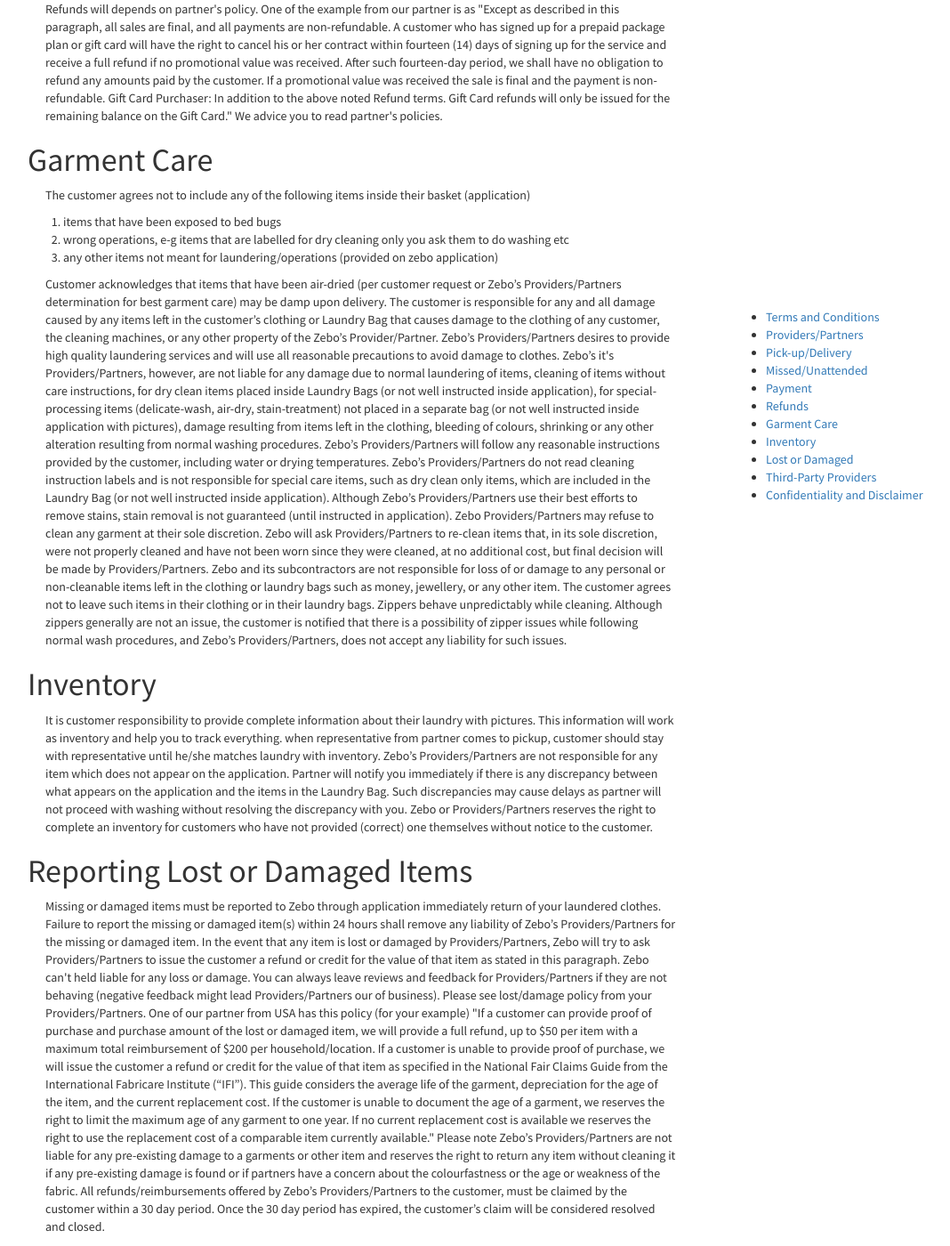
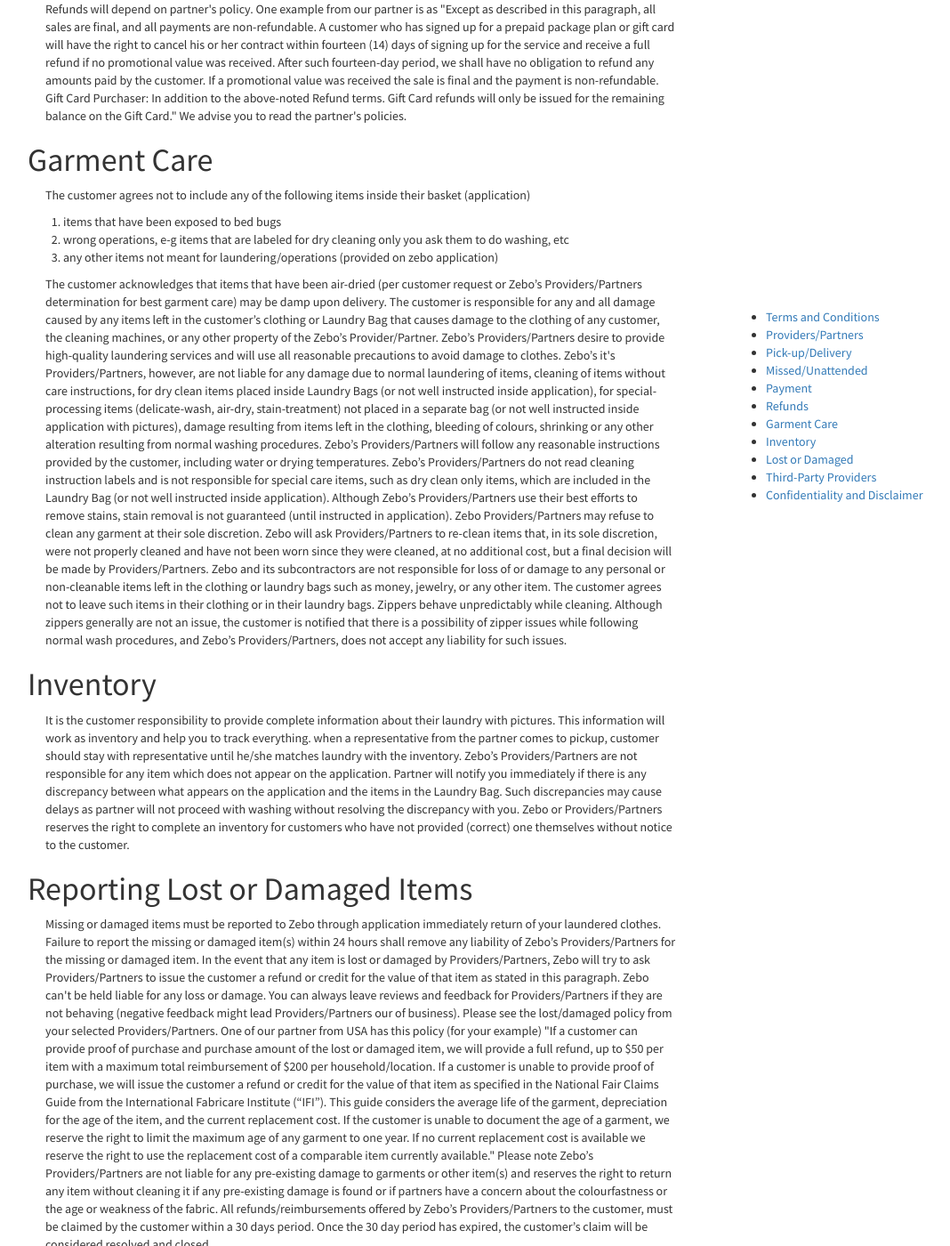
Before and after one commit to zebowork/zebowork.github.io, a Jekyll site: the page built from terms.html, in a window 1280 px wide and 1400 px high, scrolled down 1534 px. Shown: the whole window at 89% size, without its empty margins (39-1107 px from the left). Built offline with Jekyll 4.4.1, drawn with Linux system fonts in a browser that asks for light colours; some of the changed text lies outside the part shown.

Commit message:
improves english grammmer

```diff
--- a/terms.html
+++ b/terms.html
@@ -6,87 +6,87 @@
   <div class="col-md-8">
     <h1 id="Terms-and-Conditions">Terms and Conditions</h1>
     <p>Zebo is pleased to provide services to our customers by connecting you with your laundry
-      and offers quality and convenience at ease of your home. Please note Zebo is just a source of connection between
-      you and Zebo’s Provider/Partner. In case of any conflict, zebo will try to resolve issue. But zebo can't be held
+      and offers quality and convenience at the ease of your home. Please note Zebo is just a source of connection between
+      you and Zebo’s Provider/Partner. In case of any conflict, zebo will try to resolve the issue. But zebo can't be held
       responsible for any loss or damage. Our services are subject to the terms and
       conditions below. Your use of Zebo application/services indicates your agreement to be bound by the terms
       and conditions contained herein and our privacy policy. Please read the following provisions carefully and let us
-      know if you have any questions. Please always come back this page for latest updates in terms and conditions.
+      know if you have any questions. Please always come back to this page for the latest updates in terms and conditions.
     </p>
     <h1 id="Providers-Partners">Providers/Partners</h1>
     <p>Zebo’s Providers/Partners are independent contractors. These Providers/Partners are responsible for
-      establishing routines with respect to your service needs, such as pick-up/drop-off schedules, specific
+      establishing routines with concerning to your service needs, such as pick-up/drop-off schedules, specific
       laundering instructions and personal preferences. Zebo’s Providers/Partners have independent control over
       the means and methods of providing services as well as the products used in your laundering care. Each
       Provider/Partner, however, is held to the high
       standards of customer service and quality performance established by Zebo. If you ever have a
       praise, problem or concern with your service, please do not hesitate to contact your Provider/Partner
-      directly or Zebo from application. Both Zebo’s and Provider/Partner value your business and
+      directly or Zebo from the application. Both Zebo’s and Provider/Partner value your business and
       care about providing excellent service to you.
     </p>
     <h1 id="Pickup-Delivery">Pick-up/Delivery</h1>
     <p>All services will be provided by a Zebo’s Provider/Partner selected by you. Pick-up/Delivery will
       take place on a predetermined day and frequency, except on certain holidays, as determined by you or local
       government. Zebo’s Provider/Partner or you may change the predetermined pick-up/delivery times, permanently or
-      temporary, with advance notice by either you or Zebo’s Provider/Partner. Zebo recommends you to do at least 1 hour
+      temporary, with advance notice by either you or Zebo’s Provider/Partner. Zebo recommends you to do at least 1-hour
       notice prior to any change, but it can verify with Zebo’s Provider/Partner or might be purely your mutual
       understanding. If you’d like to leave your items at a secure spot for pick up, it will be at your own risk. This
       is also true for delivery. Items left for pick up are not under partner's care until they have retrieved said
       items. Items left for delivery at the predetermined location will not be under partner's care once they have been
       left at the agreed upon location. Zebo and its Providers/Partners are not responsible for, and shall not pay
       for, any loss, damage or theft of items left unattended by the customer for pick-up or delivery. Zebo’s
-      Provider/Partner shell not leave items in the possession of any other person that is not the owner of those items
+      Provider/Partner shell doest not leave items in the possession of any other person that is not the owner of those items
       unless the owner has given consent. The customer is responsible for ensuring that his/her laundry is
       delivered safely to the Zebo’s Provider/Partner.
     </p>
     <h1 id="Missed-Unattended">Missed/Unattended Pick-up or Delivery</h1>
-    <p>If the customer misses the scheduled pickup / delivery, the customer must coordinate with their Zebo’s
-      Provider to reschedule. Customer may be subject to a missed pickup / delivery fee in the amount of
+    <p>If the customer misses the scheduled pickup/delivery, the customer must coordinate with their Zebo’s
+      Provider to reschedule. Customer may be subject to a missed pickup/delivery fee in the amount of
       (depending on provider/partner) if they fail to notify their Provider 1 or more hours prior to the scheduled day &
       time.
     </p>
     <h1 id="Payment">Payment</h1>
-    <p>Payment option will depend on Partners. But in general customer should be able to pay for services to partner's
-      employee/representative upon delivery. Please contact us if you want some specific payment option. Because of
+    <p>The payment option will depend on Partners. But in general, a customer should be able to pay for services to partner's
+      employee(s)/representative(s) upon delivery. Please contact us if you want some specific payment option(s). Because of
       diversity in location and our partners, they might have (not limited) following terms
     <ul>
-      <li>Partners reserves the right to change prices at any time. You can always see latest prices on zebo
-        application. Once you post job and partner accept it. Price will be lock for that job and partner will not
-        change price</li>
-      <li>If additional services outside of the customer’s initial request are requested, the customer will pay fee for
+      <li>Partners reserve the right to change prices at any time. You can always see the latest prices on zebo
+        application. Once you post job and partner accept it. The price will be lock for that job and partner will not
+        change the price</li>
+      <li>If additional services outside of the customer’s initial request are requested, the customer will pay a fee for
         those changes</li>
       <li>Partner might differentiate between Residential, commercial and business customers</li>
-      <li>Partner may not began service until they secured payment</li>
+      <li>Partner may not begin service until they secured payment</li>
       <li>Partners may willing to accept checks from commercial users</li>
       <li>Partners may incur late fee changes in invoice</li>
-      <li>Partners may decide not to provide service if customer don't pay for services for certain time</li>
+      <li>Partners may decide not to provide service if customer doesnot pay for services for a certain time</li>
     </ul>
     </p>
     <h1 id="Refunds">Refunds</h1>
-    <p>Refunds will depends on partner's policy. One of the example from our partner is as "Except as described in this
+    <p>Refunds will depend on partner's policy. One example from our partner is as "Except as described in this
       paragraph, all sales are final, and all payments are non-refundable. A customer
       who has signed up for a prepaid package plan or gift card will have the right to cancel his or her contract
       within fourteen (14) days of signing up for the service and receive a full refund if no
       promotional value was received. After such fourteen-day period, we shall have no obligation to
       refund any amounts paid by the customer. If a promotional value was received the sale is final and the
       payment is non-refundable.
-      Gift Card Purchaser: In addition to the above noted Refund terms. Gift Card refunds will only be issued for
+      Gift Card Purchaser: In addition to the above-noted Refund terms. Gift Card refunds will only be issued for
       the remaining balance on the Gift Card."
-      We advice you to read partner's policies.
+      We advise you to read the partner's policies.
     </p>
     <h1 id="Garment-Care">Garment Care</h1>
     <p>The customer agrees not to include any of the following items inside their basket (application)</p>
     <ol>
       <li>items that have been exposed to bed bugs</li>
-      <li>wrong operations, e-g items that are labelled for dry cleaning only you ask them to do washing etc</li>
+      <li>wrong operations, e-g items that are labeled for dry cleaning only you ask them to do washing, etc</li>
       <li>any other items not meant for laundering/operations (provided on zebo application)</li>
     </ol>
-    <p>Customer acknowledges that items that have been air-dried
+    <p>The customer acknowledges that items that have been air-dried
       (per customer request or Zebo’s Providers/Partners determination for best garment care) may be damp upon delivery.
       The customer is responsible for any and all damage caused by any items left in the customer’s clothing or
       Laundry Bag that causes damage to the clothing of any customer, the cleaning machines, or any other property
       of the Zebo’s Provider/Partner.
-      Zebo’s Providers/Partners desires to provide high quality laundering services and will use all reasonable
+      Zebo’s Providers/Partners desire to provide high-quality laundering services and will use all reasonable
       precautions to avoid damage to clothes. Zebo’s it's Providers/Partners, however, are not
       liable for any damage due to normal laundering of items, cleaning of items without care instructions, for
       dry clean items placed inside Laundry Bags (or not well instructed inside application), for special-processing
@@ -99,18 +99,18 @@
       application). Although Zebo’s Providers/Partners use their best efforts to remove stains, stain removal is not
       guaranteed (until instructed in application). Zebo Providers/Partners may refuse to clean any garment at their
       sole discretion. Zebo will ask Providers/Partners to re-clean items that, in its sole discretion, were not
-      properly cleaned and have not been worn since they were cleaned, at no additional cost, but final decision will be
+      properly cleaned and have not been worn since they were cleaned, at no additional cost, but a final decision will be
       made by Providers/Partners. Zebo and its subcontractors are not
       responsible for loss of or damage to any personal or non-cleanable items left in the clothing or laundry
-      bags such as money, jewellery, or any other item. The customer agrees not to leave such items in their
+      bags such as money, jewelry, or any other item. The customer agrees not to leave such items in their
       clothing or in their laundry bags. Zippers behave unpredictably while cleaning. Although zippers generally
       are not an issue, the customer is notified that there is a possibility of zipper issues while following
       normal wash procedures, and Zebo’s Providers/Partners, does not accept any liability for such issues.
     </p>
     <h1 id="Inventory">Inventory</h1>
-    <p>It is customer responsibility to provide complete information about their laundry with pictures. This information
-      will work as inventory and help you to track everything. when representative from partner comes to pickup, customer
-      should stay with representative until he/she matches laundry with inventory.
+    <p>It is the customer responsibility to provide complete information about their laundry with pictures. This information
+      will work as inventory and help you to track everything. when a representative from the partner comes to pickup, customer
+      should stay with representative until he/she matches laundry with the inventory.
       Zebo’s Providers/Partners are not responsible for any item which does not appear on the application. Partner will
       notify you immediately if there is any discrepancy between what appears on the application and the items
       in the Laundry Bag. Such discrepancies may cause delays as partner will not proceed with washing without
@@ -122,9 +122,9 @@
       clothes. Failure to report the missing or damaged item(s) within 24 hours shall remove any liability of
       Zebo’s Providers/Partners for the missing or damaged item. In the event that any item is lost or damaged by
       Providers/Partners, Zebo will try to ask Providers/Partners to issue the customer a refund or credit for the value
-      of that item as stated in this paragraph. Zebo can't held liable for any loss or damage. You can always leave
+      of that item as stated in this paragraph. Zebo can't be held liable for any loss or damage. You can always leave
       reviews and feedback for Providers/Partners if they are not behaving (negative feedback might lead
-      Providers/Partners our of business). Please see lost/damage policy from your Providers/Partners. One of our
+      Providers/Partners our of business). Please see the lost/damaged policy from your selected Providers/Partners. One of our
       partner from USA has this policy (for your example) "If a customer can provide proof of purchase and purchase
       amount of the lost or damaged item,
       we will provide a full refund, up to $50 per item with a maximum total reimbursement of $200 per
@@ -132,13 +132,13 @@
       customer a refund or credit for the value of that item as specified in the National Fair Claims Guide from
       the International Fabricare Institute (“IFI”). This guide considers the average life of the garment,
       depreciation for the age of the item, and the current replacement cost. If the customer is unable to
-      document the age of a garment, we reserves the right to limit the maximum age of any garment to
-      one year. If no current replacement cost is available we reserves the right to use the
+      document the age of a garment, we reserve the right to limit the maximum age of any garment to
+      one year. If no current replacement cost is available we reserve the right to use the
       replacement cost of a comparable item currently available." Please note Zebo’s
-      Providers/Partners are not liable for any pre-existing damage to a garments or other item and reserves the
+      Providers/Partners are not liable for any pre-existing damage to garments or other item(s) and reserves the
       right to return any item without cleaning it if any pre-existing damage is found or if partners have a concern
       about the colourfastness or the age or weakness of the fabric. All refunds/reimbursements offered by Zebo’s
-      Providers/Partners to the customer, must be claimed by the customer within a 30 day period. Once the 30 day period
+      Providers/Partners to the customer, must be claimed by the customer within a 30 days period. Once the 30 day period
       has expired, the customer’s claim will be considered resolved and closed.
     </p>
     <h1 id="Third-Party-Providers">Use of Third-Party Providers</h1>
@@ -150,7 +150,7 @@
     <p>Zebo takes privacy and personal information seriously. Zebo uses customer information
       to provide services, to process payment, facilitate billing, and for any other purpose reasonably necessary
       to provide services under this Agreement. Additionally, personal information may be disclosed when required
-      by law necessary to enforce this Agreement or necessary to protect the rights, interests, property of safety
+      by law necessary to enforce this agreement or necessary to protect the rights, interests, property or safety
       of Zebo, it’s Providers/Partners or others. From time-to-time, we also may send
       merchant service announcements, newsletters, and periodic notices about specials and new products.
     </p>
```
